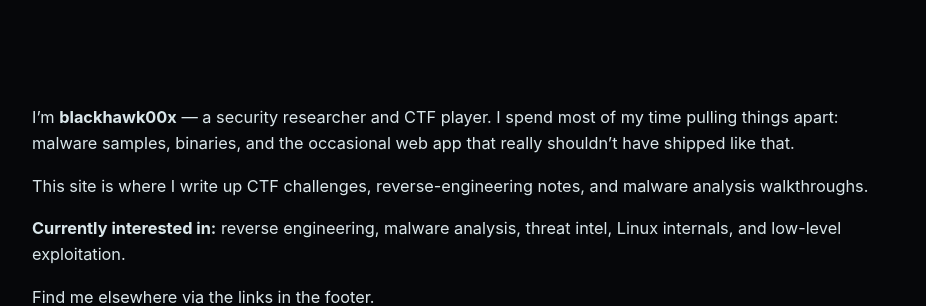
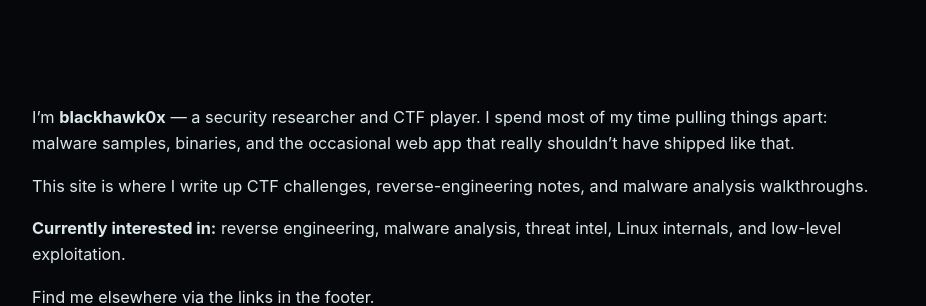
Before and after one commit to blackhawk00x/lalit.github.io, a Jekyll site: the page built from about.markdown, in a window 1280 px wide. Shown: the part 190-496 px from the top of the page, without its empty margins (176-1102 px from the left). Built offline with Jekyll 4.4.1, drawn with Linux system fonts in a browser that asks for light colours.

Commit message:
fixing typo

```diff
--- a/_config.yml
+++ b/_config.yml
@@ -1,14 +1,14 @@
-title: blackhawk00x
+title: blackhawk0x
 tagline: security researcher & ctf player
 description: >-
-  Writeups, malware analysis, and reverse engineering notes by blackhawk00x.
-author: blackhawk00x
+  Writeups, malware analysis, and reverse engineering notes by blackhawk0x.
+author: blackhawk0x
 email: your_email@example.com
 
-url: "https://blackhawk00x.github.io"
+url: "https://blackhawk0x.github.io"
 baseurl: ""
 
-github_username: blackhawk00x
+github_username: blackhawk0x
 discord_username: ""
 
 # Build settings
--- a/about.markdown
+++ b/about.markdown
@@ -4,7 +4,7 @@ title: about
 permalink: /about/
 ---
 
-I'm **blackhawk00x** — a security researcher and CTF player. I spend most of
+I'm **blackhawk0x** — a security researcher and CTF player. I spend most of
 my time pulling things apart: malware samples, binaries, and the occasional
 web app that really shouldn't have shipped like that.
 
--- a/assets/css/main.css
+++ b/assets/css/main.css
@@ -1,5 +1,5 @@
 /* =========================================================
-   blackhawk00x — dark / cyan terminal theme
+   blackhawk0x — dark / cyan terminal theme
    ========================================================= */
 
 @font-face {
```
